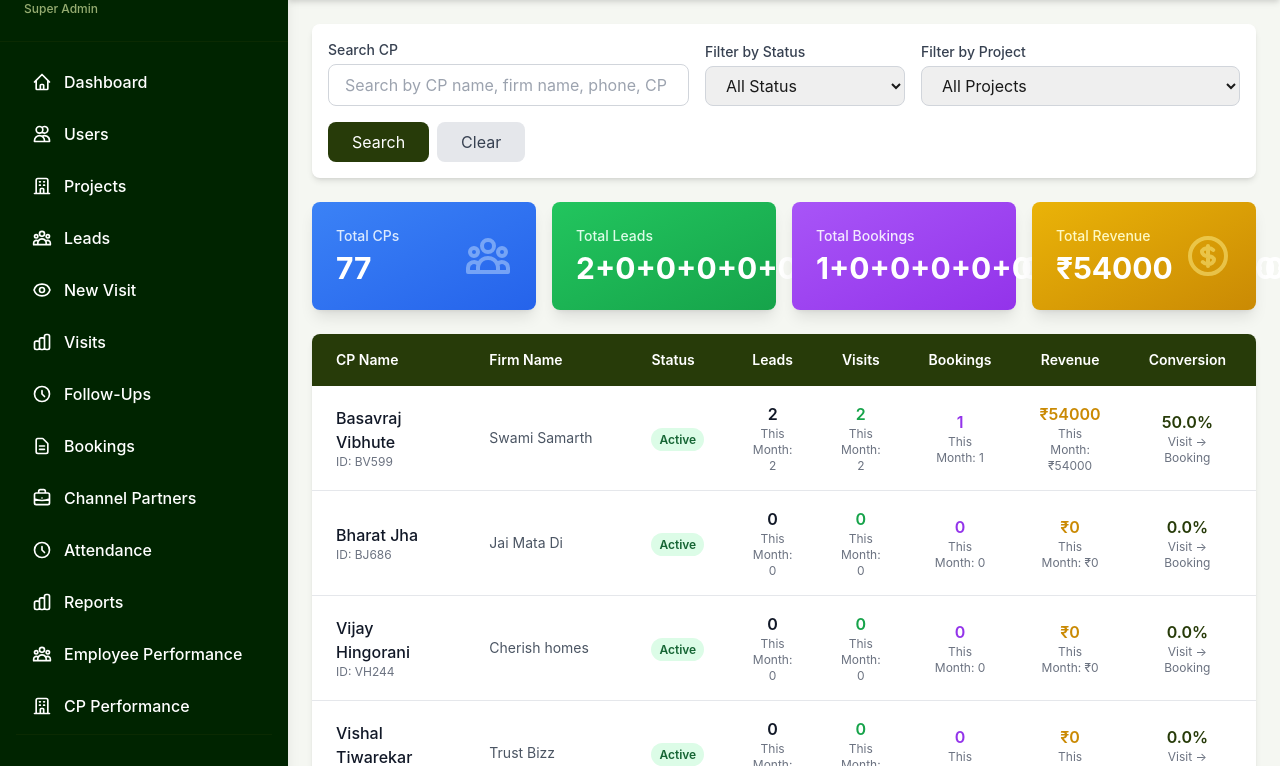
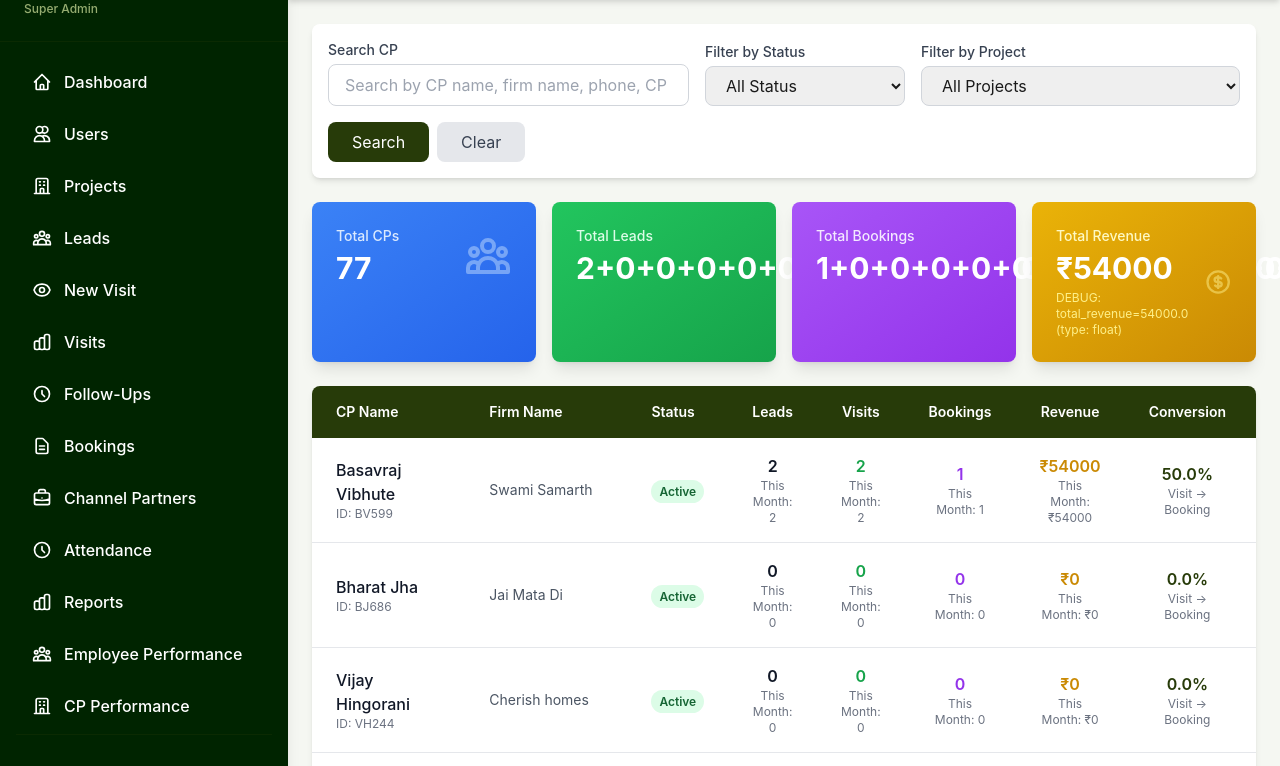
Before and after one commit to anaschougle32/BridgioCRM, a Django app: page /reports/cp-performance/ in a window 1280 px wide. Shown: the part 61-827 px from the top of the page. Run offline with Django 4.2, Linux system fonts and the light colour scheme; a user stored in the database is signed in; data comes from the database, SQL or seed files in the repository; data that the repository does not hold is empty; some libraries are stand-ins or nearby versions; some web fonts are replaced.

Commit message:
Debug: Add template debug filters to identify concatenation source

```diff
--- /dev/null
+++ b/reports/templatetags/debug_filters.py
@@ -0,0 +1,19 @@
+from django import template
+
+register = template.Library()
+
+@register.filter
+def debug_type(value):
+    """Debug filter to show the type of a value"""
+    return f"{value} (type: {type(value).__name__})"
+
+@register.filter
+def debug_iterable(value):
+    """Debug filter to show if value is iterable and its contents"""
+    try:
+        if hasattr(value, '__iter__') and not isinstance(value, (str, bytes)):
+            return f"Iterable: [{', '.join(str(item) for item in value)}]"
+        else:
+            return f"Not iterable: {value}"
+    except:
+        return f"Error checking: {value}"
--- a/templates/reports/cp_performance.html
+++ b/templates/reports/cp_performance.html
@@ -1,4 +1,6 @@
 {% extends 'base.html' %}
+{% load static %}
+{% load debug_filters %}
 
 {% block title %}CP Performance Dashboard - Bridgio CRM{% endblock %}
 
@@ -91,6 +93,10 @@
                 <div>
                     <p class="text-yellow-100 text-sm font-medium">Total Revenue</p>
                     <p class="text-3xl font-bold mt-1">₹{{ total_revenue|floatformat:0|default:0 }}</p>
+                    <!-- DEBUG INFO -->
+                    <small class="block text-xs text-yellow-200 mt-1">
+                        DEBUG: total_revenue={{ total_revenue|debug_type }}
+                    </small>
                 </div>
                 <svg class="w-12 h-12 text-yellow-200 opacity-50" fill="none" stroke="currentColor" viewBox="0 0 24 24">
                     <path stroke-linecap="round" stroke-linejoin="round" stroke-width="2" d="M12 8c-1.657 0-3 .895-3 2s1.343 2 3 2 3 .895 3 2-1.343 2-3 2m0-8c1.11 0 2.08.402 2.599 1M12 8V7m0 1v8m0 0v1m0-1c-1.11 0-2.08-.402-2.599-1M21 12a9 9 0 11-18 0 9 9 0 0118 0z"></path>
```
Also changed, not shown: reports/templatetags/__init__.py (added).
